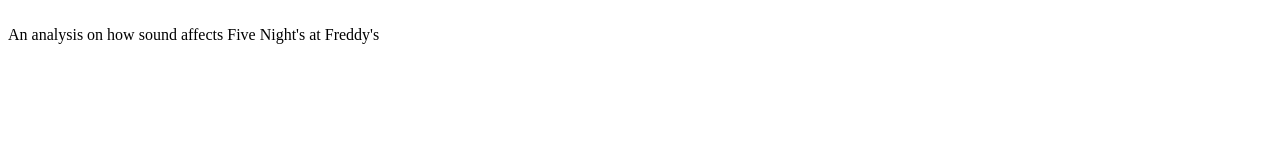
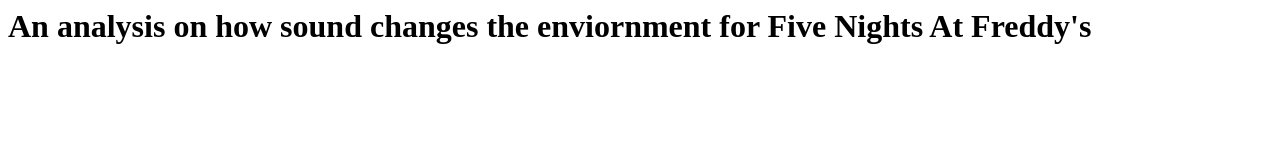
Before and after one commit to baileys1128/Final-Paper-How-Sound-affects-Five-Night-s-at-Freddy-s, a plain HTML site: page index.html in a window 1280 px wide. Drawn offline with Linux system fonts and the light colour scheme.

Commit message:
Update index.html

```diff
--- a/index.html
+++ b/index.html
@@ -1,8 +1,11 @@
 <html>
-<title>Final Paper: How Sound affects Five Night's at Freddy's</title>
-<head></head>
+<head>
+<title>Final Paper: How sound affects Five Nights At Freddy's</title>
+</head>
 
 <body>
-<br> An analysis on how sound affects Five Night's at Freddy's </br>
+<h1>An analysis on how sound changes the enviornment for Five Nights At Freddy's</h1>
+
 </body>
+
 </html>
```
